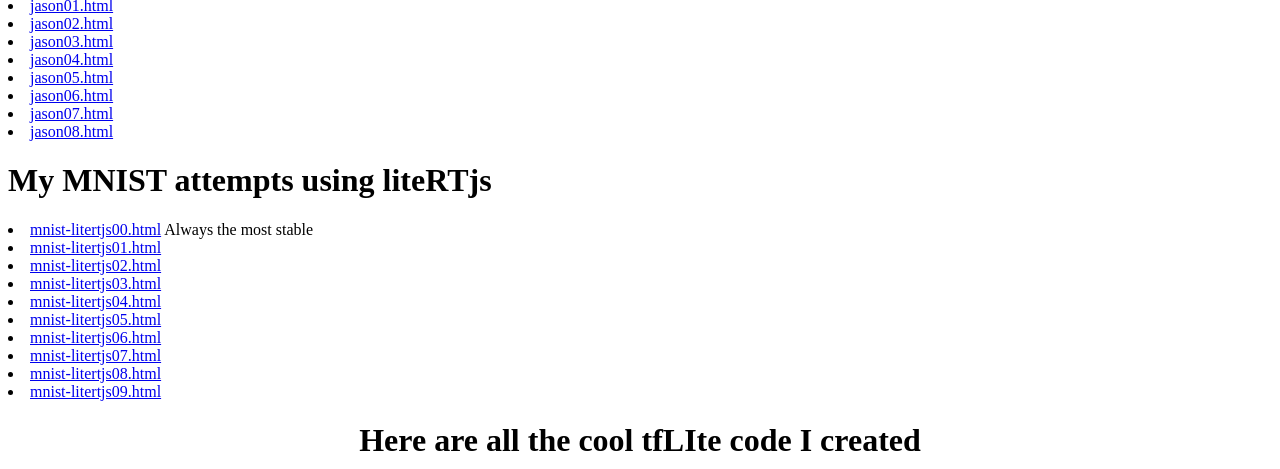
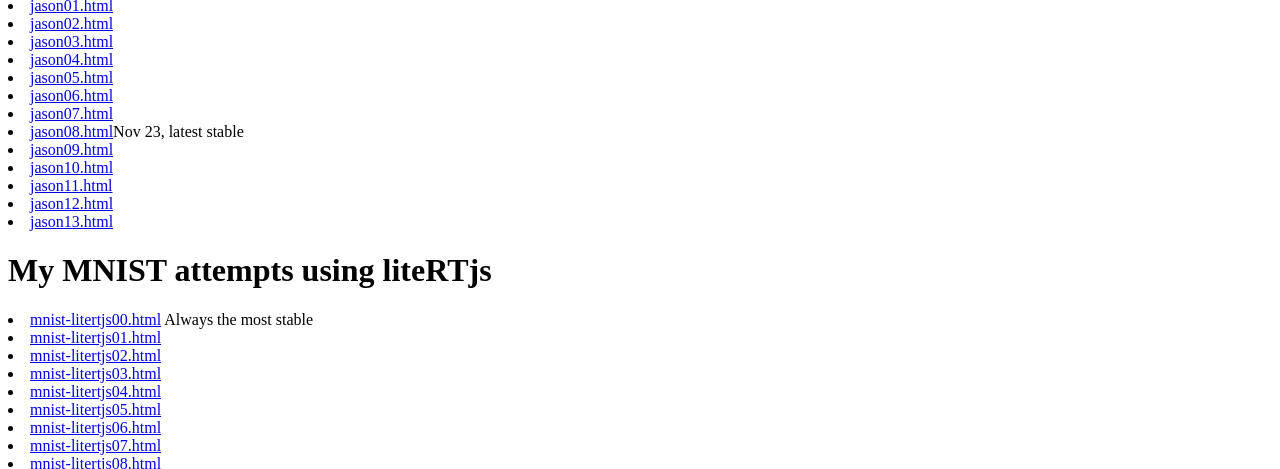
Before and after one commit to hpssjellis/my-examples-of-liteRTjs, a plain HTML site: page public/index.html in a window 1280 px wide. Shown: the part 631-1100 px from the top of the page. Drawn offline with Linux system fonts and the light colour scheme.

Commit message:
Update index.html

```diff
--- a/public/index.html
+++ b/public/index.html
@@ -27,7 +27,12 @@
 <li><a href="jason05.html">jason05.html</a> </li>
 <li><a href="jason06.html">jason06.html</a> </li>
 <li><a href="jason07.html">jason07.html</a> </li>
-<li><a href="jason08.html">jason08.html</a> </li>
+<li><a href="jason08.html">jason08.html</a>Nov 23, latest stable </li>
+<li><a href="jason09.html">jason09.html</a> </li>
+<li><a href="jason10.html">jason10.html</a> </li>
+<li><a href="jason11.html">jason11.html</a> </li>
+<li><a href="jason12.html">jason12.html</a> </li>
+<li><a href="jason13.html">jason13.html</a> </li>
 
 <h1> My MNIST attempts using liteRTjs</h1>
 
```
